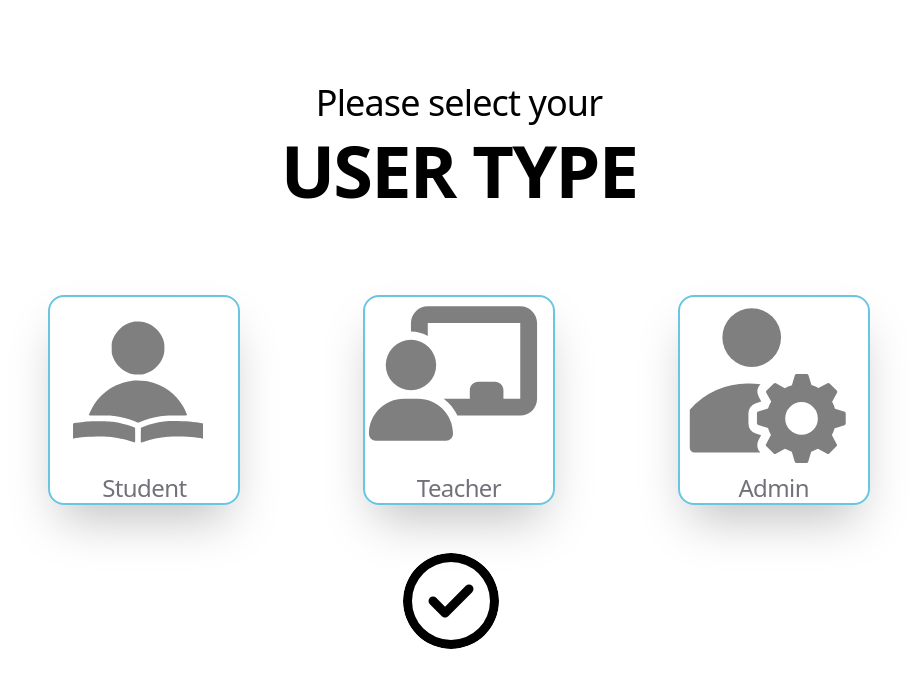
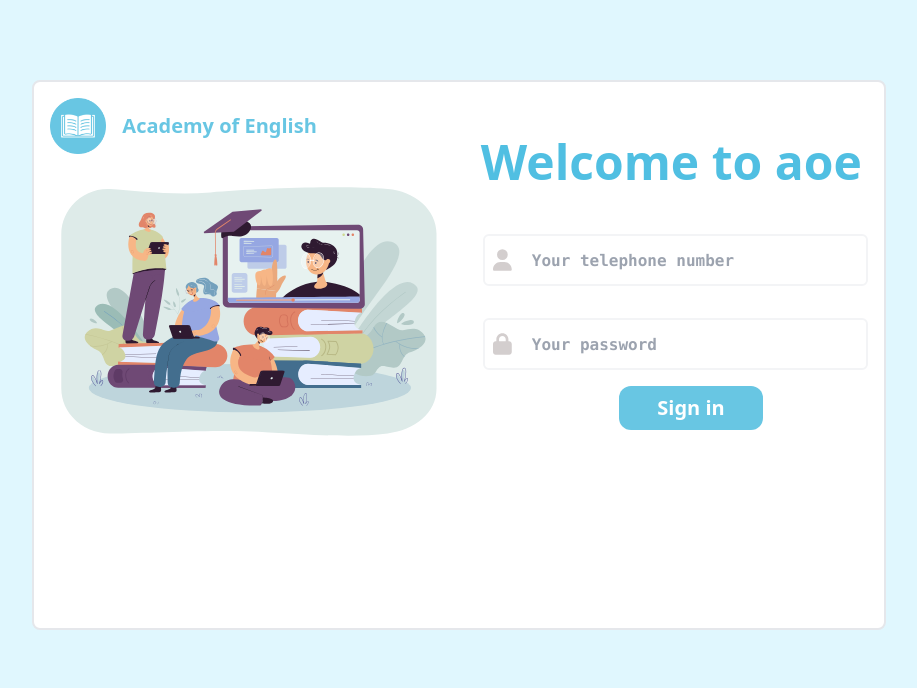
Before and after one commit to DoanVietHung03/English-learning-center-website, a Next.js app: page / in a window 1280 px wide. Shown: the top 688 px of the page, without its empty margins (181-1098 px from the left). Built offline with nearby package versions, Linux system fonts and the light colour scheme.

Commit message:
fixChooseUserTypeToLoginPage

```diff
--- a/src/app/assignments/page.tsx
+++ b/src/app/assignments/page.tsx
@@ -32,6 +32,10 @@ export default function Assigments() {
                             </div>
 
                             <div className="border-b border-black"></div>
+
+                            <button className="p-2 flex items-center justify-end bg-zinc-100 border border-stone-300 hover:bg-green-300 p-2 rounded-lg ml-8">
+                                <Link href={'/teacher_add_ass'} className="ml-2">Add assignment</Link>
+                            </button>
 
                             <Link href={'/ass_speaking'} className="mt-12 grid grid-cols-2 border border-black rounded-lg hover:bg-gray-200">
                                 <div className=" p-2 flex items-center ">
--- a/src/app/layout.tsx
+++ b/src/app/layout.tsx
@@ -1,21 +1,14 @@
-import type { Metadata } from 'next'
-import { Poppins } from 'next/font/google'
+import { Poppins } from "next/font/google"
 import './globals.css'
-
 const poppins = Poppins({ subsets: ['latin'], weight: ['400', '500', '600', '700'] })
-export const metadata: Metadata = {
-  title: 'Create Next App',
-  description: 'Generated by create next app',
-}
-
-export default function RootLayout({
-  children,
+export default function LoginLayout({
+    children, // will be a page or nested layout
 }: {
     children: React.ReactNode
 }) {
     return (
         <html lang="en">
-      <body>
+            <body className="bg-[#E0F7FE]" >
                 {children}
             </body>
         </html >
--- a/src/app/login/layout.tsx
+++ /dev/null
@@ -1,16 +0,0 @@
-import { Poppins } from "next/font/google"
-import clsx from "clsx"
-const poppins = Poppins({ subsets: ['latin'], weight: ['400', '500', '600', '700'] })
-export default function LoginLayout({
-    children, // will be a page or nested layout
-}: {
-    children: React.ReactNode
-}) {
-    return (
-        <html lang="en">
-            <body className="bg-[#E0F7FE]" >
-                {children}
-            </body>
-        </html >
-    )
-}
--- a/src/app/login/page.tsx
+++ /dev/null
@@ -1,68 +0,0 @@
-'use client';
-import Image from "next/image"
-import Link from "next/link"
-import Ilock from "@/components/icons/icon_lock"
-import Iman from "@/components/icons/icon_man"
-import { SyntheticEvent, useState } from "react"
-import { signIn } from "next-auth/react"
-export default function Login() {
-    const [phone, setPhone] = useState('')
-    const [password, setPassword] = useState('')
-    const [loginProgress, setloginProgress] = useState(false);
-    async function handleFormSubmit(ev: SyntheticEvent) {
-        ev.preventDefault();
-        setloginProgress(true);
-        await signIn('credentials', { phone, password, callbackUrl: '/courseList' })
-        setloginProgress(false);
-        // console.log(phone, password)
-    }
-    return (
-        <>
-            <div className="mt-20 rounded-lg mx-auto my-auto w-2/3 h-[550px] bg-white border-gray-200 border-2">
-                <div className="flex h-full">
-                    <div className="w-1/2">
-                        <div className="flex items-center p-4">
-                            <img className="w-14" src="/icon.png" alt="logo" />
-                            <p className=" font-bold ml-4 text-[#68C6E3] text-xl">Academy of English</p>
-                        </div>
-
-                        <div    >
-                            <img className="flex items-center justify-center " src="/login.svg" alt="picture" />
-                        </div>
-                    </div>
-
-                    <div className="w-1/2">
-
-                        <h1 className="flex justify-center items-center mt-14 font-bold text-5xl text-[#50BFE2]">
-                            Welcome to aoe
-                        </h1>
-                        <form onSubmit={handleFormSubmit}>
-                            <div className="font-mono mt-12 ml-6 mr-4 text-xl">
-                                <div className="w-full p-2 inline-flex justify-center items-center border-2 border-solid rounded-md border-gray-100">
-                                    <Iman className="w-[21px] h-[24px] fill-[#D3CECE]" />
-                                    <input className="w-full h-8 ml-5 text-base font-semibold focus:outline-none"
-                                        type="phone" placeholder="Your telephone number"
-                                        name="Username" required value={phone}
-                                        onChange={ev => setPhone(ev.target.value)} />
-                                </div>
-                            </div>
-
-                            <div className="font-mono mt-8 ml-6 mr-4 text-xl">
-                                <div className="w-full p-2 inline-flex justify-center items-center border-2 border-solid rounded-md border-gray-100">
-                                    <Ilock className="w-[21px] h-[24px] fill-[#D3CECE]" />
-                                    <input className="w-full h-8 ml-5 text-base font-semibold focus:outline-none"
-                                        type="password" placeholder="Your password"
-                                        name="Password" required value={password}
-                                        onChange={ev => setPassword(ev.target.value)} />
-                                </div>
-                            </div>
-                            <button className="rounded-md my-4 ml-40 w-36 h-11 p-1 pt-2 pb-2 font-bold text-xl font-poppins text-white
-                                        transition transform hover:scale-110 active:scale-100 bg-primary"
-                                type="submit">Sign in</button>
-                        </form>
-                    </div>
-                </div>
-            </div>
-        </>
-    )
-}
--- a/src/app/page.tsx
+++ b/src/app/page.tsx
@@ -1,62 +1,68 @@
-import './globals.css'
-
-import Link from 'next/link'
-import Istudent from '@/components/icons/icon_student'
-import Iteacher from '@/components/icons/icon_teacher'
-import Iadmin from '@/components/icons/icon_admin'
-import Icheck from '@/components/icons/icon_check'
-export default function Home() {
+'use client';
+import Image from "next/image"
+import Link from "next/link"
+import Ilock from "@/components/icons/icon_lock"
+import Iman from "@/components/icons/icon_man"
+import { SyntheticEvent, useState } from "react"
+import { signIn } from "next-auth/react"
+export default function Login() {
+    const [phone, setPhone] = useState('')
+    const [password, setPassword] = useState('')
+    const [loginProgress, setloginProgress] = useState(false);
+    async function handleFormSubmit(ev: SyntheticEvent) {
+        ev.preventDefault();
+        setloginProgress(true);
+        await signIn('credentials', { phone, password, callbackUrl: '/courseList' })
+        setloginProgress(false);
+        // console.log(phone, password)
+    }
     return (
-    <body className="bg-white">
-      <div className="relative justify-center items-center m-20">
-        <div className="text-center text-black text-4xl font-normal leading-tight tracking-tight">Please
-          select your</div>
-        <div className="text-center text-black text-7xl font-bold leading-tight tracking-tight">USER TYPE
-        </div>
-      </div>
-      <div className="grid grid-cols-3">
-        <div className="flex items-center justify-center ml-56">
-          <button
-            className="flex-col justify-center items-center w-48 transition transform hover:bg-primary focus:bg-primary rounded-2xl border-2 shadow-2xl border-primary">
-            <Istudent className='fill-[#7F7F7F] w-44 h-44 transition-colors hover:fill-white' />
-            <div
-              className="text-center rounded-2xl text-zinc-500 text-2xl font-normal leading-tight tracking-tight">
-              Student
-            </div>
-          </button>
+        <>
+            <div className="mt-20 rounded-lg mx-auto my-auto w-2/3 h-[550px] bg-white border-gray-200 border-2">
+                <div className="flex h-full">
+                    <div className="w-1/2">
+                        <div className="flex items-center p-4">
+                            <img className="w-14" src="/icon.png" alt="logo" />
+                            <p className=" font-bold ml-4 text-[#68C6E3] text-xl">Academy of English</p>
                         </div>
 
-        <div className="flex items-center justify-center">
-          <button
-            className="flex-col justify-center items-center w-48 transition transform hover:bg-primary focus:bg-primary rounded-2xl border-2 shadow-2xl border-primary">
-            <Iteacher className='fill-[#7F7F7F] w-44 h-44 transition-colors hover:fill-white' />
-            <div
-              className="text-center rounded-2xl text-zinc-500 text-2xl font-normal leading-tight tracking-tight">
-              Teacher
-            </div>
-          </button>
-        </div>
-
-        <div className="flex items-center justify-center mr-56">
-          <button
-            className="flex-col justify-center items-center w-48 transition transform hover:bg-primary focus:bg-primary rounded-2xl border-2 shadow-2xl border-primary">
-            <Iadmin className='fill-[#7F7F7F] w-44 h-44 transition-colors hover:fill-white' />
-            <div
-              className="text-center text-zinc-500 text-2xl font-normal leading-tight tracking-tight">
-              Admin
-            </div>
-          </button>
+                        <div    >
+                            <img className="flex items-center justify-center " src="/login.svg" alt="picture" />
                         </div>
                     </div>
 
-      <div className="flex justify-center items-center mt-12">
-        <Link href="/login">
-          <button
-            className="flex justify-center items-center text-center text-zinc-500 text-3xl leading-tight tracking-tight mr-4 font-semibold transition transform hover:scale-110 active:scale-100">
-            <Icheck className='w-24 h-24 rounded-full hover:bg-slate-400' />
-          </button>
-        </Link>
+                    <div className="w-1/2">
+
+                        <h1 className="flex justify-center items-center mt-14 font-bold text-5xl text-[#50BFE2]">
+                            Welcome to aoe
+                        </h1>
+                        <form onSubmit={handleFormSubmit}>
+                            <div className="font-mono mt-12 ml-6 mr-4 text-xl">
+                                <div className="w-full p-2 inline-flex justify-center items-center border-2 border-solid rounded-md border-gray-100">
+                                    <Iman className="w-[21px] h-[24px] fill-[#D3CECE]" />
+                                    <input className="w-full h-8 ml-5 text-base font-semibold focus:outline-none"
+                                        type="phone" placeholder="Your telephone number"
+                                        name="Username" required value={phone}
+                                        onChange={ev => setPhone(ev.target.value)} />
                                 </div>
-    </body>
+                            </div>
+
+                            <div className="font-mono mt-8 ml-6 mr-4 text-xl">
+                                <div className="w-full p-2 inline-flex justify-center items-center border-2 border-solid rounded-md border-gray-100">
+                                    <Ilock className="w-[21px] h-[24px] fill-[#D3CECE]" />
+                                    <input className="w-full h-8 ml-5 text-base font-semibold focus:outline-none"
+                                        type="password" placeholder="Your password"
+                                        name="Password" required value={password}
+                                        onChange={ev => setPassword(ev.target.value)} />
+                                </div>
+                            </div>
+                            <button className="rounded-md my-4 ml-40 w-36 h-11 p-1 pt-2 pb-2 font-bold text-xl font-poppins text-white
+                                        transition transform hover:scale-110 active:scale-100 bg-primary"
+                                type="submit">Sign in</button>
+                        </form>
+                    </div>
+                </div>
+            </div>
+        </>
     )
 }
--- a/src/components/layout/courseInfo.tsx
+++ b/src/components/layout/courseInfo.tsx
@@ -3,6 +3,7 @@ import Icalendar from "../icons/icon_cal"
 import Imenu from "../icons/icon_menu"
 import Itarget from "../icons/icon_target"
 import Link from "next/link"
+
 export default function CourseInfo() {
     return (
         <div className="w-full h-36 p-8 rounded-xl bg-white">
```
Lines whose indentation alone changed are shown as unchanged.
